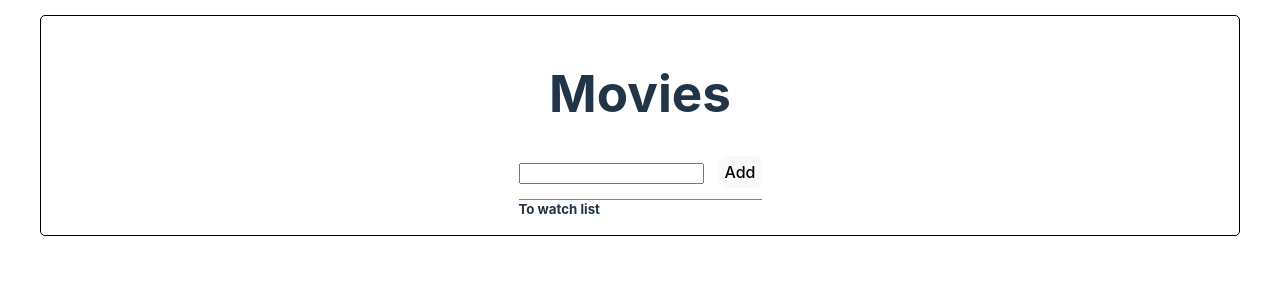
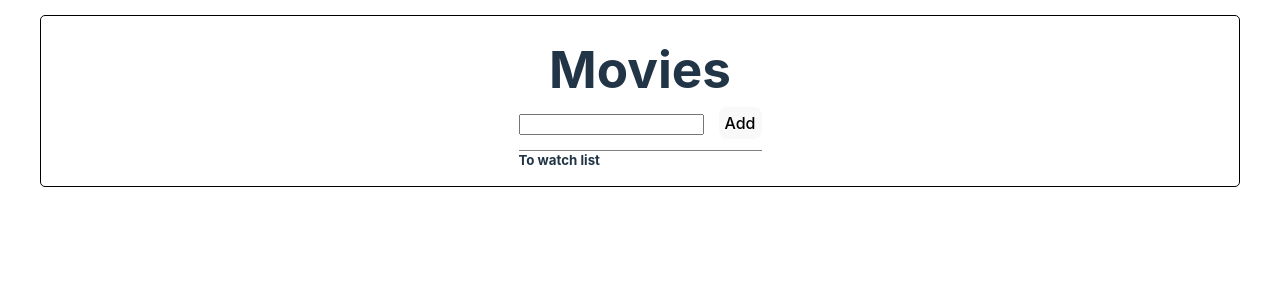
Before and after one commit to BeksultanDJ/HomeWork59, a React (Vite) app: page / in a window 1280 px wide. Shown: the top 300 px of the page. Built offline with nearby package versions, Linux system fonts and the light colour scheme.

Commit message:
изменены стили

```diff
--- a/src/App.css
+++ b/src/App.css
@@ -22,6 +22,10 @@ h5 {
   border-top: 1px solid gray;
 }
 
+h1 {
+  margin: 10px 0;
+}
+
 .MovieItem {
   display: flex;
   margin: 5px 0 10px 0;
```
